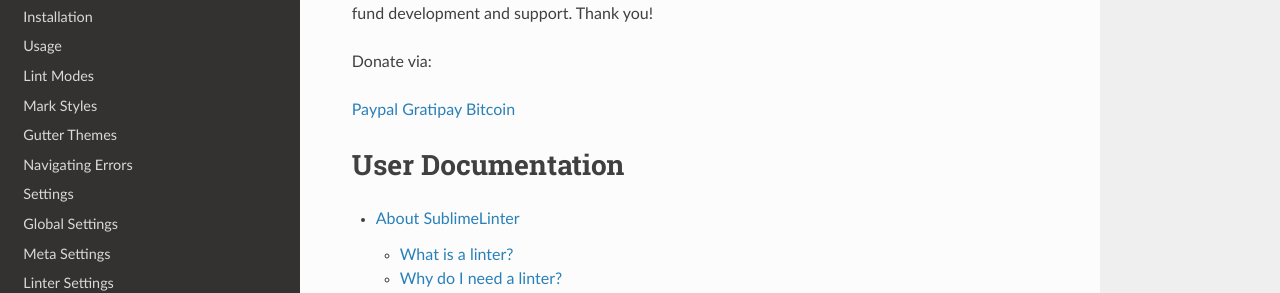
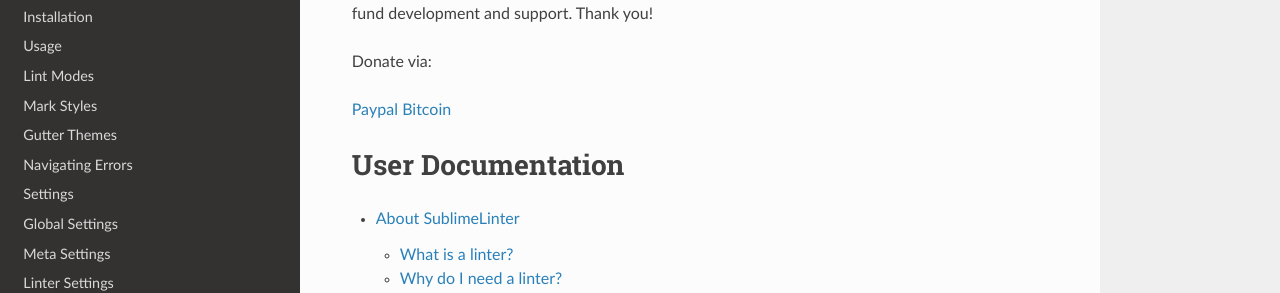
Before and after one commit to SublimeLinter/SublimeLinter, a Sphinx documentation site: the page built from docs/index.rst, in a window 1280 px wide and 900 px high, scrolled down 578 px. Shown: the part 158-451 px from the top of the window. Built offline with Sphinx 7.4.7 and the Read the Docs theme 2.0.0, drawn with Linux system fonts in a browser that asks for light colours.

Commit message:
Remove gratipay from docs
Gratipay is being sunset in January

```diff
--- a/docs/index.rst
+++ b/docs/index.rst
@@ -26,11 +26,9 @@
 Donate via:
 
 `Paypal`_
-`Gratipay`_
 `Bitcoin`_
 
 .. _PayPal: https://www.paypal.com/cgi-bin/webscr?cmd=_s-xclick&hosted_button_id=FK7SKD3X8N7BU
-.. _Gratipay: https://gratipay.com/sublimelinter/
 .. _Bitcoin: https://www.coinbase.com/groteworld/
 
 
```
